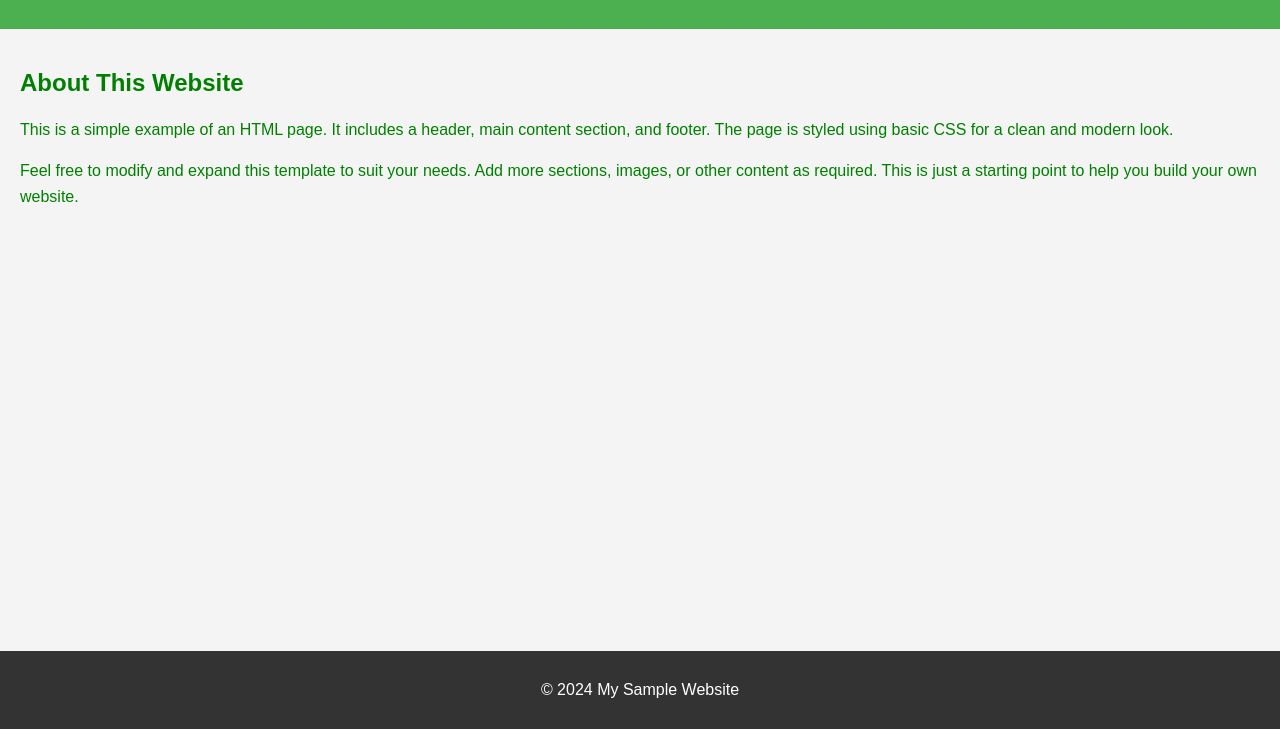
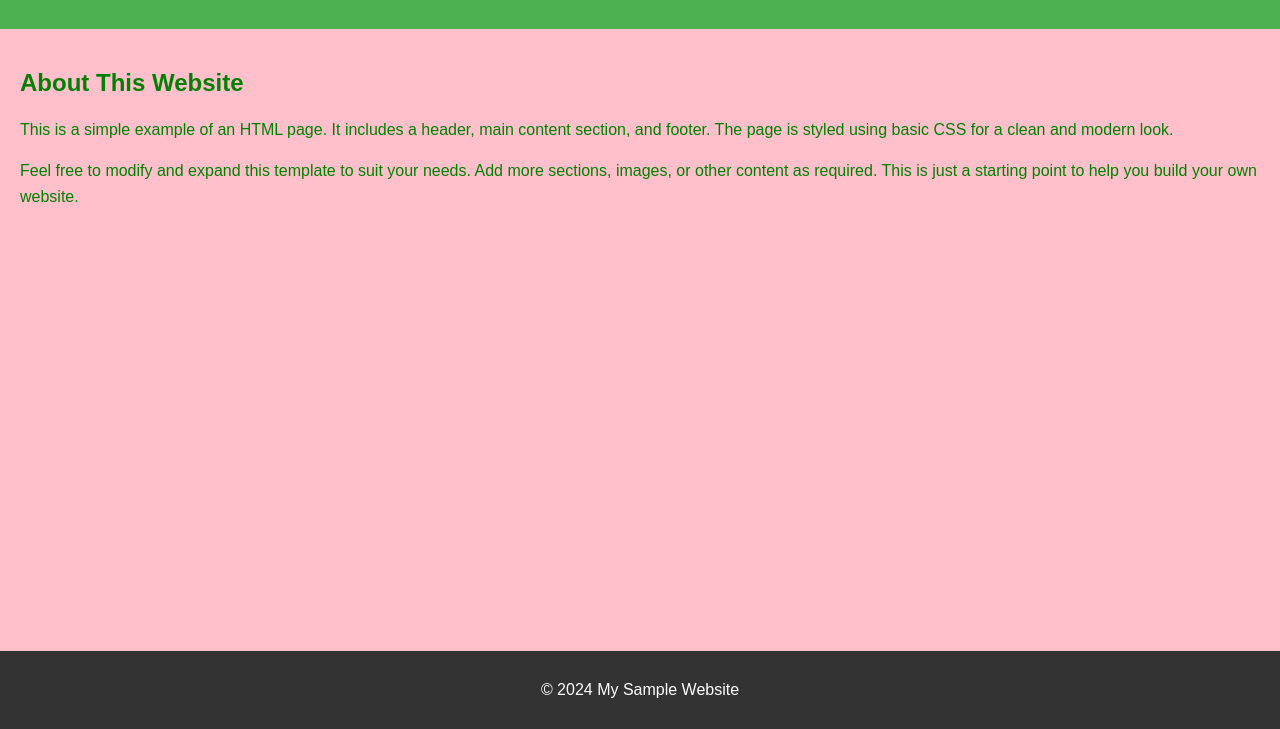
Before and after one commit to theadityab/test_repository, a plain HTML site: page index.html in a window 1280 px wide. Shown: the part 71-800 px from the top of the page. Drawn offline with Linux system fonts and the light colour scheme.

Commit message:
Changes Backgroup to Pink

```diff
--- a/styles.css
+++ b/styles.css
@@ -2,7 +2,7 @@ body {
     font-family: Arial, sans-serif;
     margin: 0;
     padding: 0;
-    background-color: #f4f4f4;
+    background-color: #FFC0CB; /* Changed to pink */
     color: green;
 }
 
```
